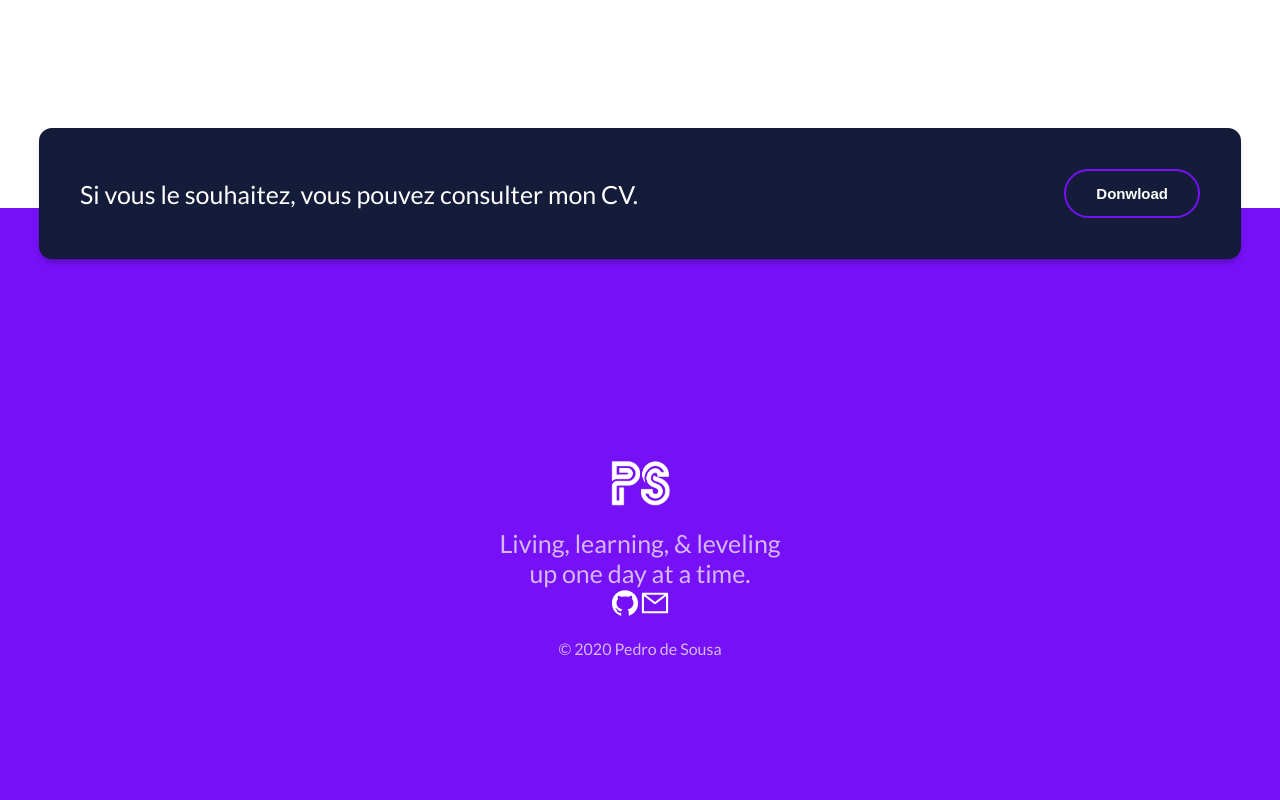
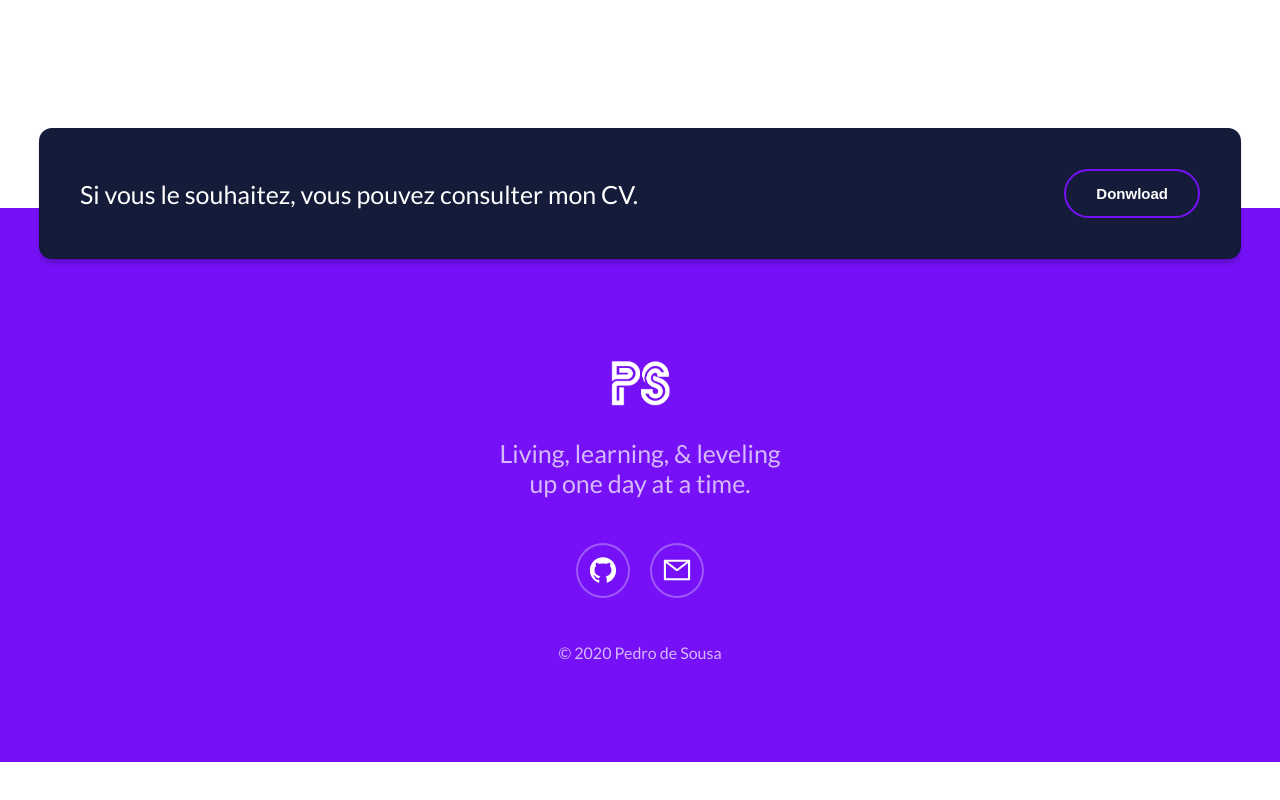
Before and after one commit to P3drodeSousa/Gatsby-Website, a Gatsby site: page / in a window 1280 px wide. Shown: the part 2214-3014 px from the top of the page. After the commit the page ends 2976 px from the top, so only its background shows below. Built offline with nearby package versions, Linux system fonts and the light colour scheme; Gatsby itself is replaced by a stand-in of ours.

Commit message:
Errors Corrigired

```diff
--- a/src/components/footer/index.js
+++ b/src/components/footer/index.js
@@ -1,9 +1,12 @@
-import React from "react"
-import { Foot, Span } from "./styles"
+import React, { useState } from "react"
+import { Foot, Span, SocialContainer } from "./styles"
 import { graphql, useStaticQuery } from "gatsby"
 import { AiFillGithub, AiOutlineMail } from "react-icons/ai"
 
 const Footer = () => {
+  const [color, setColor] = useState("white")
+  const [color2, setColor2] = useState("white")
+
   const data = useStaticQuery(graphql`
     query {
       logo: file(relativePath: { eq: "logoWhite.png" }) {
@@ -20,14 +23,24 @@ const Footer = () => {
         up one day at a time.
       </Span>
 
-      <div>
-        <a href="https://github.com/P3drodeSousa" target="blank">
-          <AiFillGithub size={30} color="white" />
-        </a>
-        <a href="https://github.com/P3drodeSousa" target="blank">
-          <AiOutlineMail size={30} color="white" />
-        </a>
-      </div>
+      <SocialContainer>
+        <div
+          onMouseEnter={() => setColor("#7510F7")}
+          onMouseLeave={() => setColor("white")}
+        >
+          <a href="https://github.com/P3drodeSousa" target="blank">
+            <AiFillGithub size={30} color={color} />
+          </a>
+        </div>
+        <div
+          onMouseEnter={() => setColor2("#7510F7")}
+          onMouseLeave={() => setColor2("white")}
+        >
+          <a href="mailto:contact@pesousa.ch">
+            <AiOutlineMail size={30} color={color2} />
+          </a>
+        </div>
+      </SocialContainer>
 
       <Span copy>© {new Date().getFullYear()} Pedro de Sousa</Span>
     </Foot>
--- a/src/components/footer/styles.js
+++ b/src/components/footer/styles.js
@@ -7,12 +7,33 @@ export const Foot = styled.footer`
   flex-direction: column;
   align-items: center;
   justify-content: center;
-  padding: 25rem;
+  padding: 15rem 15rem 7rem 15rem;
   text-align: center;
 `
 
 export const Span = styled.span`
-  margin-top: 2rem;
+  margin: 3rem;
   font-size: ${props => (props.copy ? "1.6rem" : "2.5rem")};
   opacity: 0.7;
 `
+export const SocialContainer = styled.div`
+  display: flex;
+  align-items: center;
+  justify-content: center;
+
+  > div {
+    padding: 1rem;
+    border-radius: 50%;
+    background-color: transparent;
+    color: white;
+    margin: 1.5rem 1rem;
+    border: 2px solid rgba(255, 255, 255, 0.3);
+    transition: all 0.3s ease;
+
+    &:hover {
+      background: white;
+      color: #7510f7;
+      border: 2px solid white;
+    }
+  }
+`
```
